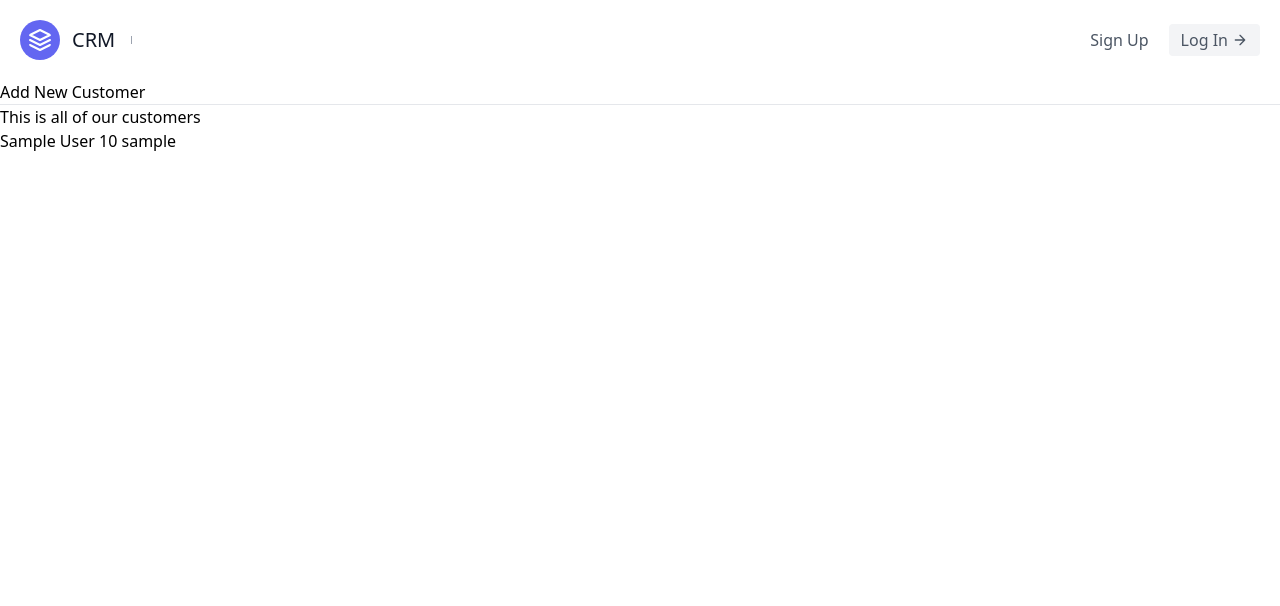
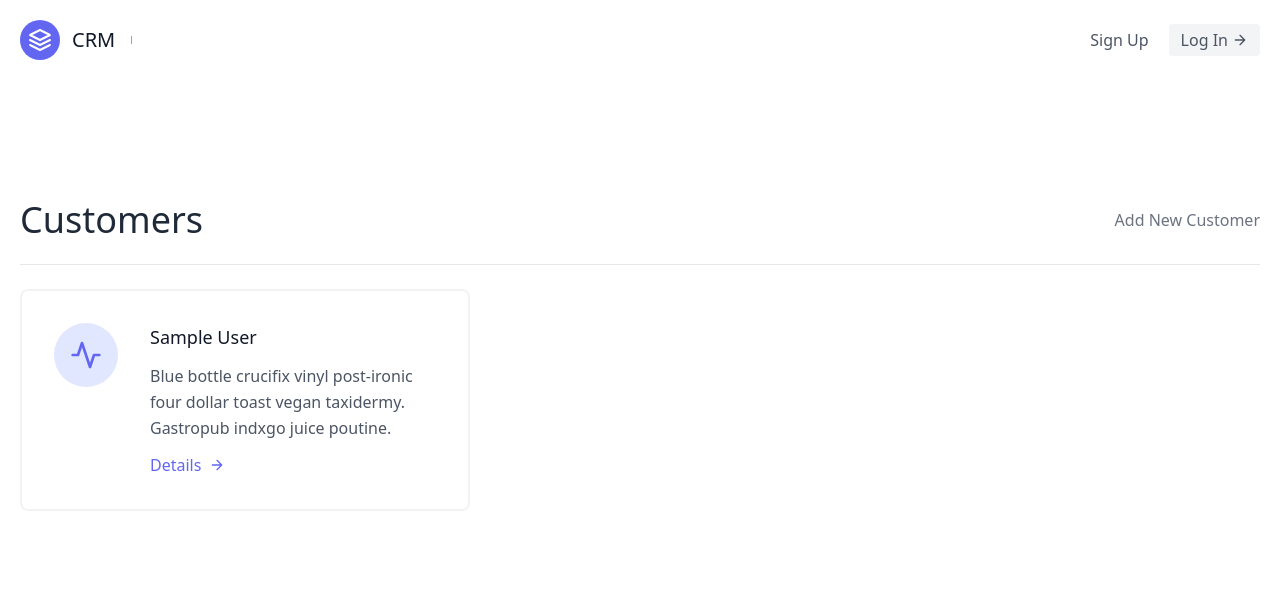
Before and after one commit to painayan18/Customer-Relations-Manager, a Django app: page /customers/ in a window 1280 px wide. Shown: the top 606 px of the page. Run offline with Django 5.2, Linux system fonts and the light colour scheme; tables that the repository leaves empty hold one stand-in row (values such as "Sample post").

Commit message:
CSS for customer list view

```diff
--- a/customers/templates/customers/customer_list.html
+++ b/customers/templates/customers/customer_list.html
@@ -1,15 +1,46 @@
 {% extends "base.html" %}
 {% block content %}
-    <a href="{% url 'customer-create' %}">Add New Customer</a>
-    <hr />
-    <h1>This is all of our customers</h1>
-    {% for customer in customers %}
-        <div class="customer">
-            <a href="{% url 'customer-detail' customer.pk %}">
-                {{ customer.first_name }} {{ customer.last_name }}
-            </a>
-
-         {{ customer.age }} {{ customer.agent }}
+<section class="text-gray-600 body-font">
+    <div class="container px-5 py-24 mx-auto flex flex-wrap">
+    <div class="w-full mb-6 py-6 flex justify-between items-center border-b border-gray-200">
+        <div>
+            <h1 class="text-4xl text-gray-800">Customers</h1>
         </div>
-    {% endfor %}
+        <div>
+            <a class="text-gray-500 hover:text-blue-500" href="{% url 'customer-create' %}">Add New Customer</a>
+        </div>
+    </div>
+        <hr/>
+        <div class="flex flex-wrap -m-4">
+            {% for customer in customers %}
+                <div class="p-4 lg:w-1/2 md:w-full">
+                    <div class="flex border-2 rounded-lg border-gray-200 border-opacity-50 p-8 sm:flex-row flex-col">
+                        <div class="w-16 h-16 sm:mr-8 sm:mb-0 mb-4 inline-flex items-center justify-center rounded-full bg-indigo-100 text-indigo-500 flex-shrink-0">
+                            <svg fill="none" stroke="currentColor" stroke-linecap="round" stroke-linejoin="round"
+                                 stroke-width="2" class="w-8 h-8" viewBox="0 0 24 24">
+                                <path d="M22 12h-4l-3 9L9 3l-3 9H2"></path>
+                            </svg>
+                        </div>
+                        <div class="flex-grow">
+                            <h2 class="text-gray-900 text-lg title-font font-medium mb-3">
+                                {{ customer.first_name }} {{ customer.last_name }}
+                            </h2>
+                            <p class="leading-relaxed text-base">
+                                Blue bottle crucifix vinyl post-ironic four dollar
+                                toast vegan taxidermy. Gastropub indxgo juice poutine.
+                            </p>
+                            <a href="{% url 'customer-detail' pk=customer.pk %}" class="mt-3 text-indigo-500 inline-flex items-center">Details
+                                <svg fill="none" stroke="currentColor" stroke-linecap="round"
+                                     stroke-linejoin="round" stroke-width="2" class="w-4 h-4 ml-2"
+                                     viewBox="0 0 24 24">
+                                    <path d="M5 12h14M12 5l7 7-7 7"></path>
+                                </svg>
+                            </a>
+                        </div>
+                    </div>
+                </div>
+            {% endfor %}
+        </div>
+    </div>
+</section>
 {% endblock %}
```
